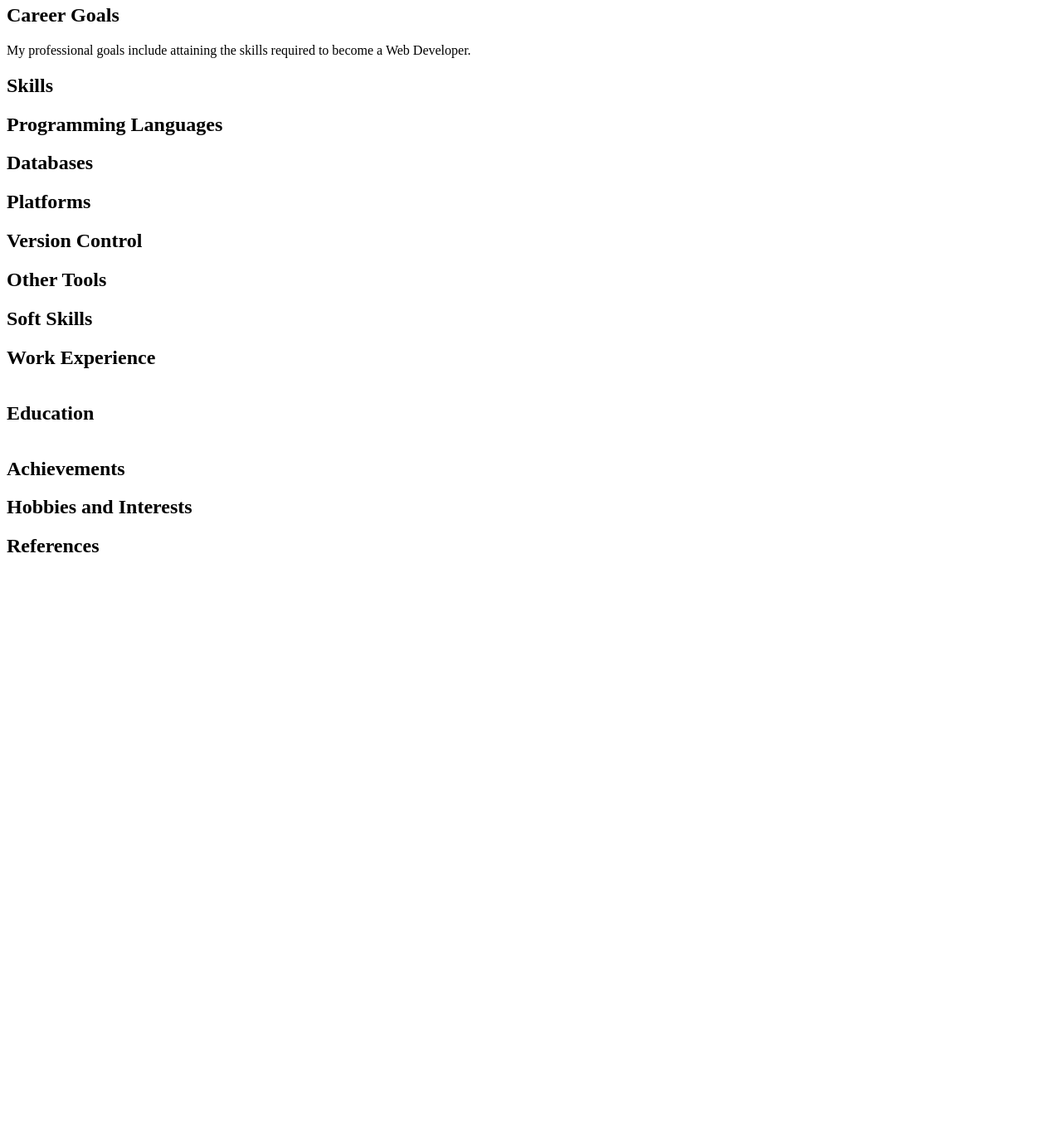
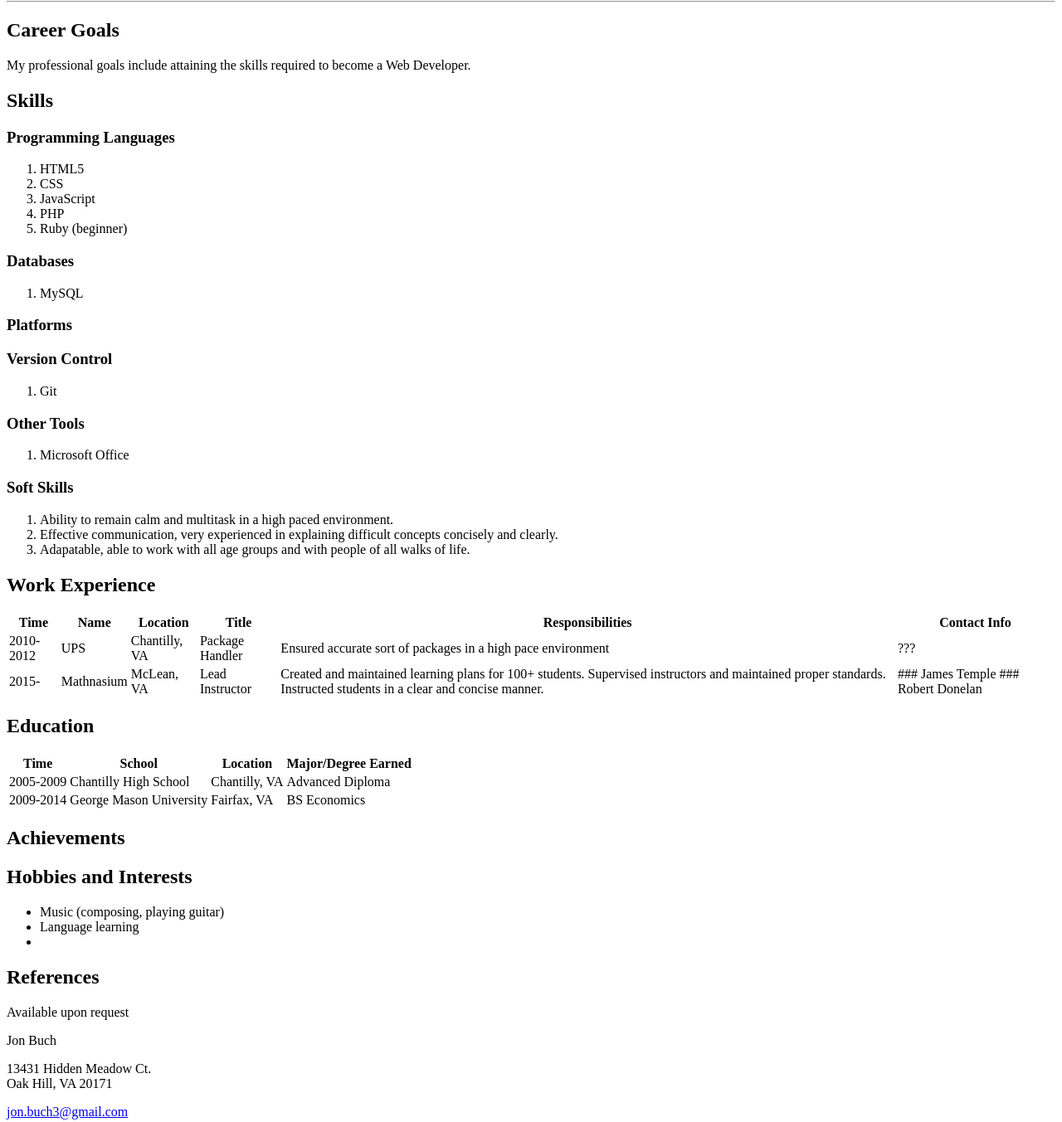
Before and after one commit to jb628/vikingprephtml, a plain HTML site: page index.html in a window 1280 px wide. Shown: the part 141-1494 px from the top of the page at 83% size. Before the commit the page ends 833 px from the top, so only its background shows below. Drawn offline with Linux system fonts and the light colour scheme.

Commit message:
fill out resume info

```diff
--- a/index.html
+++ b/index.html
@@ -8,7 +8,7 @@
   <body>
     <h1>Jon Buch</h1>
     <address>
-      13431 Hidden Meadow Court
+      13431 Hidden Meadow Court <br>
       Oak Hill, VA 20171
     </address>
     <a href="mailto:jon.buch3@gmail.com">jon.buch3@gmail.com</a>
@@ -20,21 +20,63 @@
     </section>
     <section>
       <h1>Skills</h1>
-      <h2>Programming Languages</h2>
-      <h2>Databases</h2>
-      <h2>Platforms</h2>
-      <h2>Version Control</h2>
-      <h2>Other Tools</h2>
-      <h2>Soft Skills</h2>
+      <h3>Programming Languages</h3>
+        <ol>
+          <li>HTML5</li>
+          <li>CSS</li>
+          <li>JavaScript</li>
+          <li>PHP</li>
+          <li>Ruby (beginner)</li>
+        </ol>
+      <h3>Databases</h3>
+        <ol>
+          <li>MySQL</li>
+        </ol>
+      <h3>Platforms</h3>
+      <h3>Version Control</h3>
+        <ol>
+          <li>Git</li>
+        </ol>
+      <h3>Other Tools</h3>
+        <ol>
+          <li>Microsoft Office</li>
+        </ol>
+      <h3>Soft Skills</h3>
+        <ol>
+          <li>Ability to remain calm and multitask in a high paced environment.</li>
+          <li>Effective communication, very experienced in explaining difficult concepts concisely and clearly.</li>
+          <li>Adapatable, able to work with all age groups and with people of all walks of life.</li>
+        </ol>
     </section>
     <section>
       <h1>Work Experience</h1>
       <table>
         <thead>
-
+          <th>Time</th>
+          <th>Name</th>
+          <th>Location</th>
+          <th>Title</th>
+          <th>Responsibilities</th>
+          <th>Contact Info</th>
         </thead>
         <tbody>
-
+          <tr>
+            <td>2010-2012</td>
+            <td>UPS</td>
+            <td>Chantilly, VA</td>
+            <td>Package Handler</td>
+            <td>Ensured accurate sort of packages in a high pace environment</td>
+            <td>???</td>
+          </tr>
+          <tr>
+            <td>2015-</td>
+            <td>Mathnasium</td>
+            <td>McLean, VA</td>
+            <td>Lead Instructor</td>
+            <td>Created and maintained learning plans for 100+ students. Supervised instructors and
+            maintained proper standards. Instructed students in a clear and concise manner.</td>
+            <td>### James Temple ### Robert Donelan</td>
+          </tr>
         </tbody>
       </table>
     </section>
@@ -42,10 +84,24 @@
       <h1>Education</h1>
       <table>
         <thead>
-
+          <th>Time</th>
+          <th>School</th>
+          <th>Location</th>
+          <th>Major/Degree Earned</th>
         </thead>
         <tbody>
-
+          <tr>
+            <td>2005-2009</td>
+            <td>Chantilly High School</td>
+            <td>Chantilly, VA</td>
+            <td>Advanced Diploma</td>
+          </tr>
+          <tr>
+            <td>2009-2014</td>
+            <td>George Mason University</td>
+            <td>Fairfax, VA</td>
+            <td>BS Economics</td>
+          </tr>
         </tbody>
       </table>
     </section>
@@ -54,10 +110,21 @@
     </section>
     <section>
       <h1>Hobbies and Interests</h1>
+        <ul>
+          <li>Music (composing, playing guitar)</li>
+          <li>Language learning</li>
+          <li></li>
+        </ul>
     </section>
     <section>
       <h1>References</h1>
+      <p>Available upon request</p>
     </section>
-    <footer></footer>
+    <footer>
+      <p>Jon Buch</p>
+      <p>13431 Hidden Meadow Ct.<br> Oak Hill, VA 20171</p>
+      <p><a href="mailto:jon.buch3@gmail.com">jon.buch3@gmail.com</a></p>
+
+    </footer>
   </body>
 </html>
```
